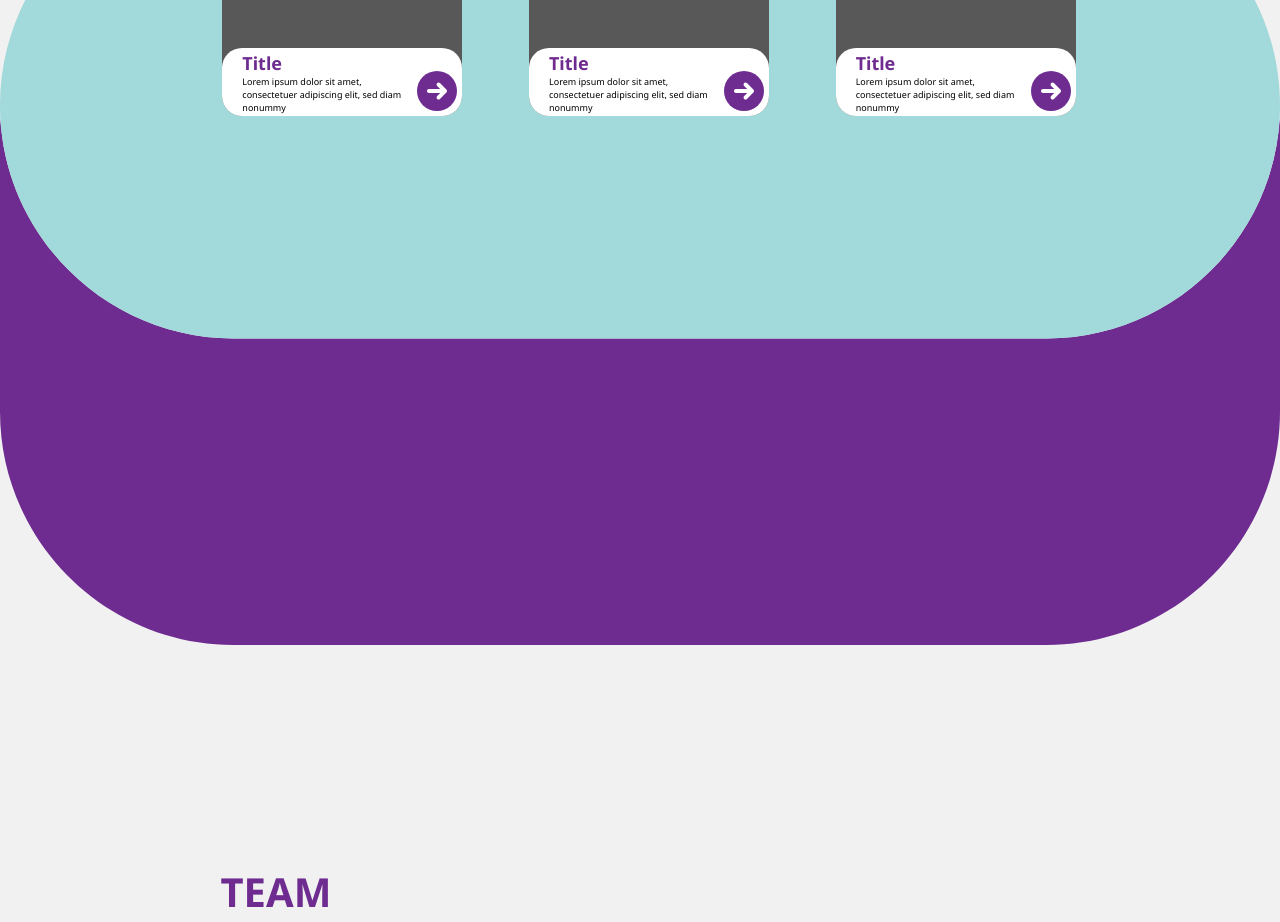
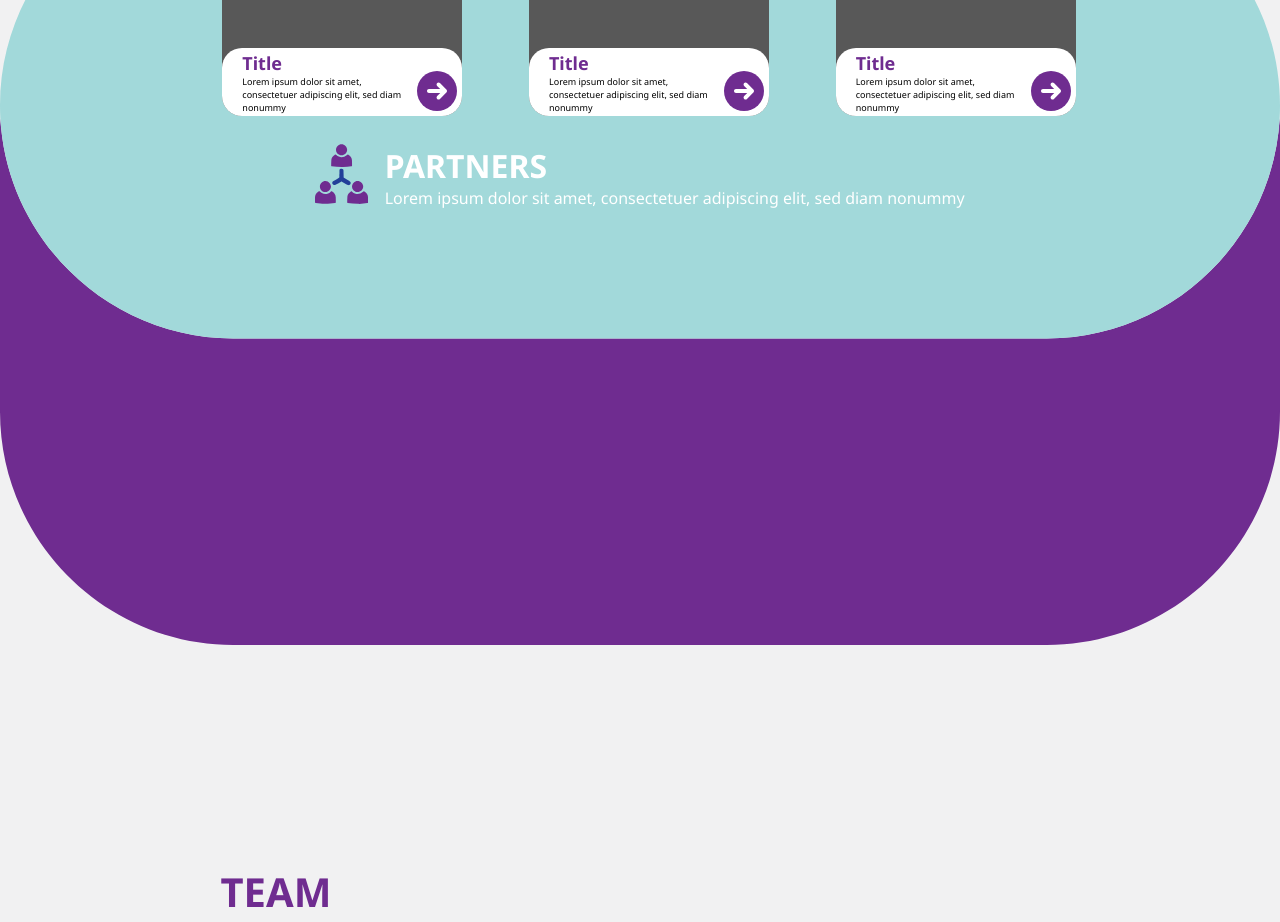
Before and after one commit to FinNexus/finnexus-ui, a Next.js app: page / in a window 1280 px wide. Shown: the part 1780-2702 px from the top of the page. Built offline with nearby package versions, Linux system fonts and the light colour scheme.

Commit message:
partners info

```diff
--- a/pages/index.js
+++ b/pages/index.js
@@ -151,6 +151,15 @@ export default function Home() {
               </div>
             </Grid>
           </Grid>
+          <Grid container justify="center" spacing={2} style={{marginTop: "20px", color: "white"}}>
+            <Grid item>
+              <object className={styles.logoProps} data="FNX_partners.svg" type="image/svg+xml"></object>
+            </Grid>
+            <Grid item>
+              <h1 style={{margin: '0'}}>PARTNERS</h1>
+              <p>Lorem ipsum dolor sit amet, consectetuer adipiscing elit, sed diam nonummy </p>
+            </Grid>
+          </Grid>
         </Container>
       </Container>
       {/** END -- Third Section Content */}
```
